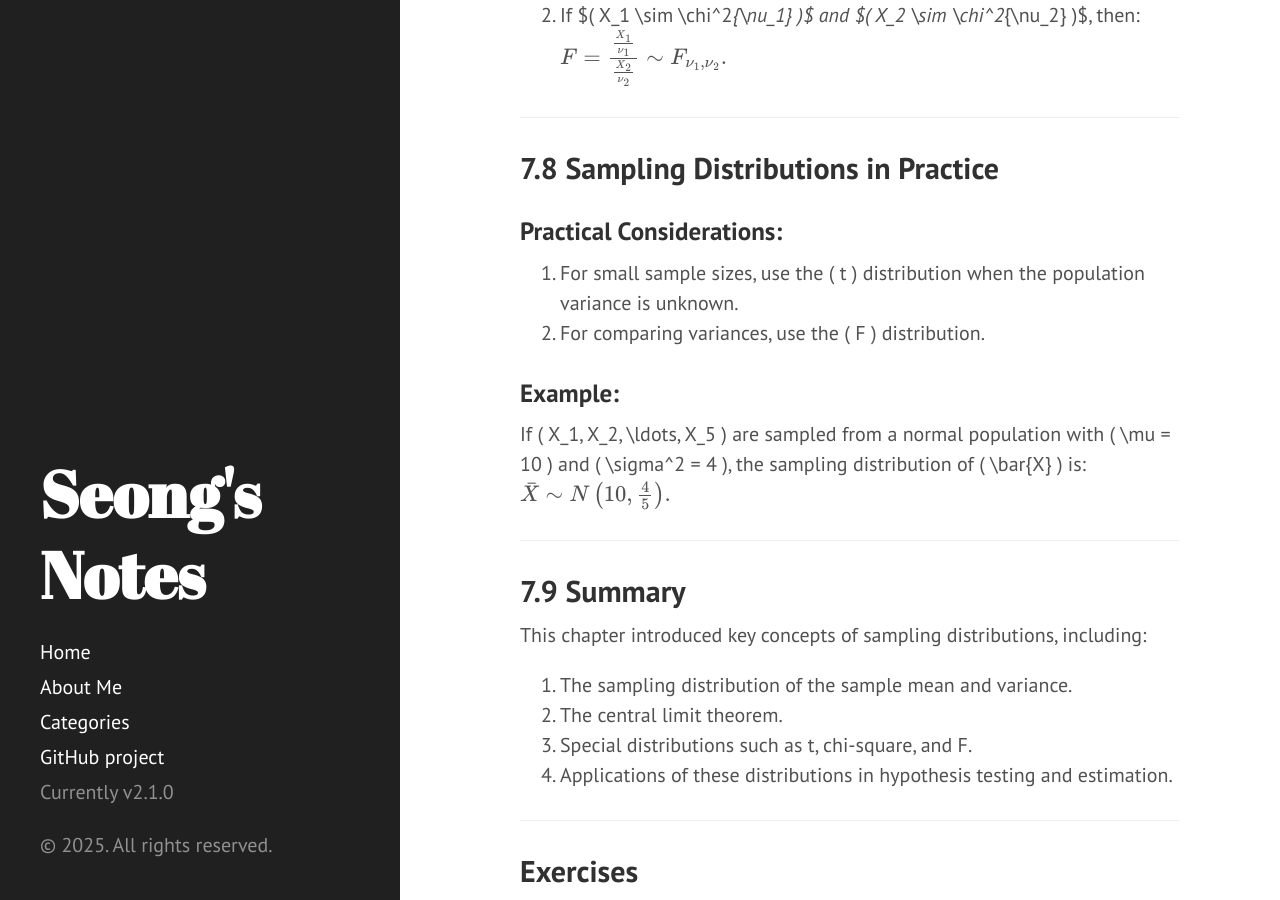
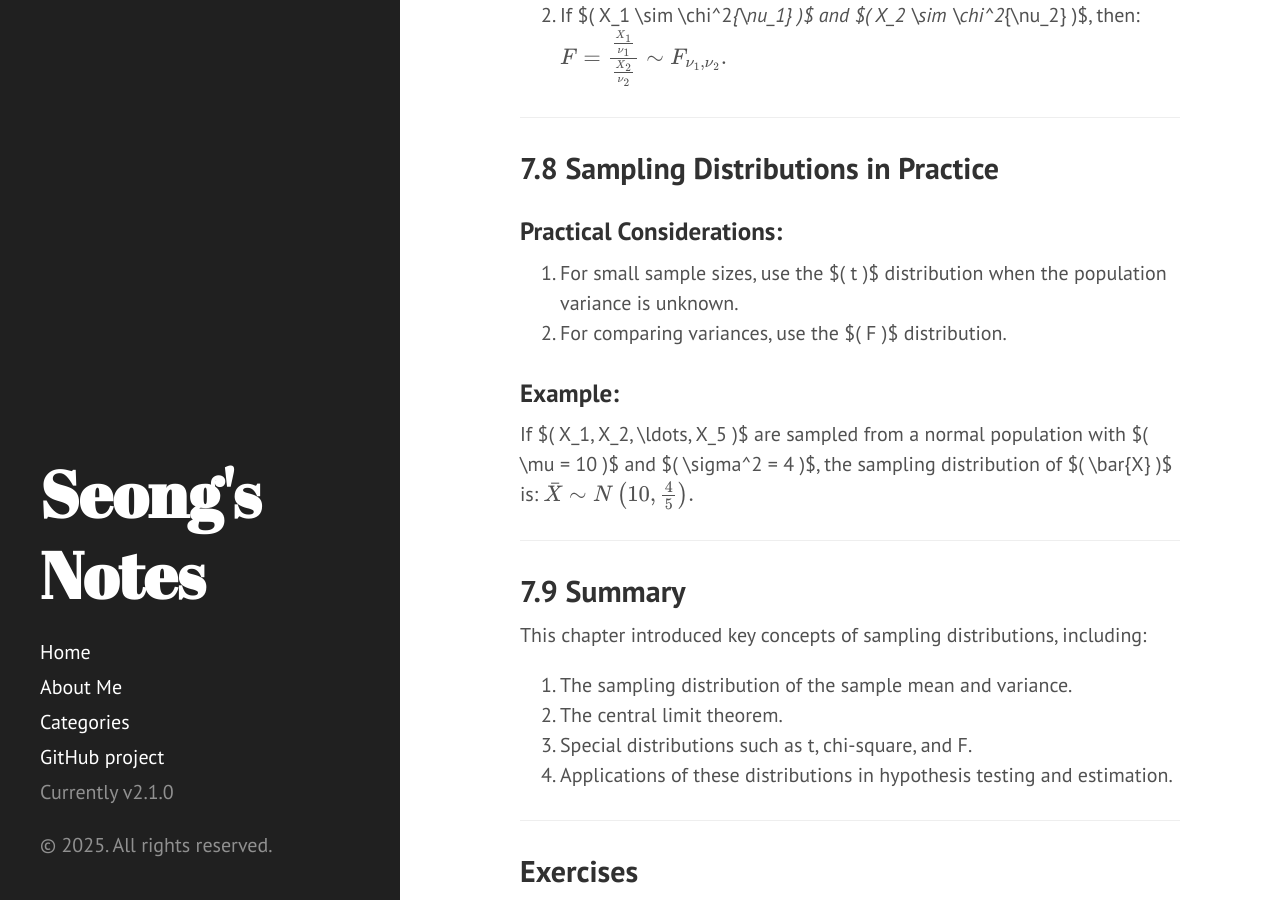
Before and after one commit to GwangseongCho/GwangseongCho.github.io, a Jekyll site: the page built from _posts/2024-11-20-statistics-chapter7.md, in a window 1280 px wide and 900 px high, scrolled down 2685 px. Built offline with Jekyll 4.4.1, drawn with Linux system fonts in a browser that asks for light colours; formulas are drawn with MathJax 3.

Commit message:
chapter 7

```diff
--- a/_posts/2024-11-20-statistics-chapter7.md
+++ b/_posts/2024-11-20-statistics-chapter7.md
@@ -115,11 +115,11 @@ $$
 ## 7.8 Sampling Distributions in Practice
 
 ### Practical Considerations:
-1. For small sample sizes, use the \( t \) distribution when the population variance is unknown.
-2. For comparing variances, use the \( F \) distribution.
+1. For small sample sizes, use the $\( t \)$ distribution when the population variance is unknown.
+2. For comparing variances, use the $\( F \)$ distribution.
 
 ### Example:
-If \( X_1, X_2, \ldots, X_5 \) are sampled from a normal population with \( \mu = 10 \) and \( \sigma^2 = 4 \), the sampling distribution of \( \bar{X} \) is:
+If $\( X_1, X_2, \ldots, X_5 \)$ are sampled from a normal population with $\( \mu = 10 \)$ and $\( \sigma^2 = 4 \)$, the sampling distribution of $\( \bar{X} \)$ is:
 $$
 \bar{X} \sim N\left(10, \frac{4}{5}\right).
 $$
```
